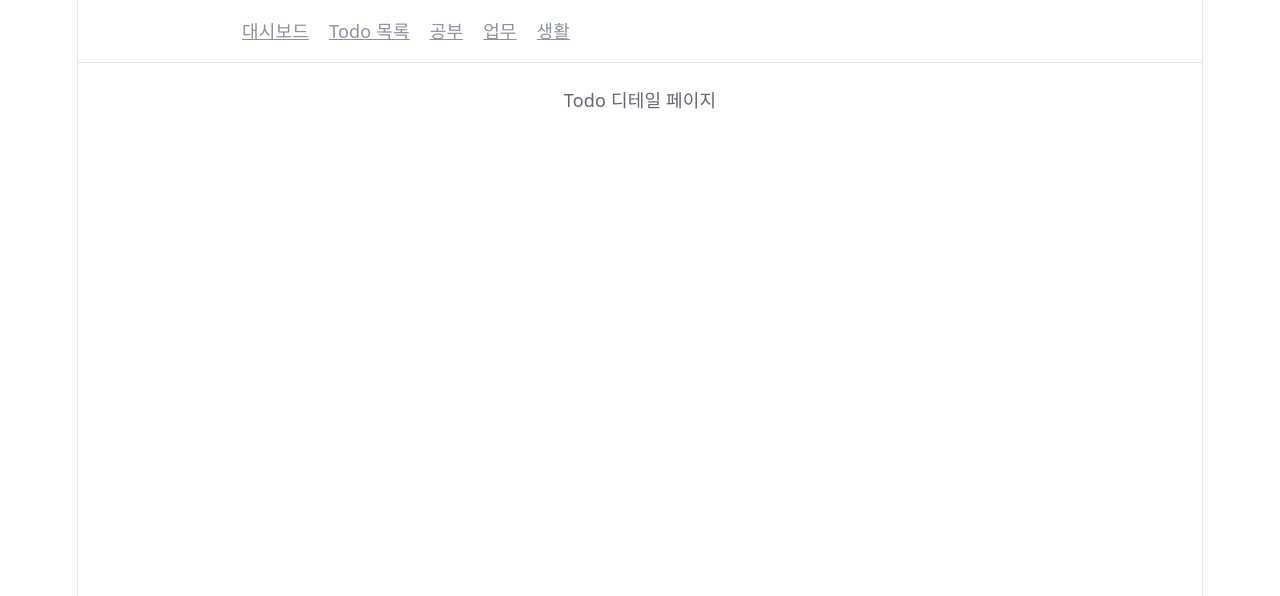
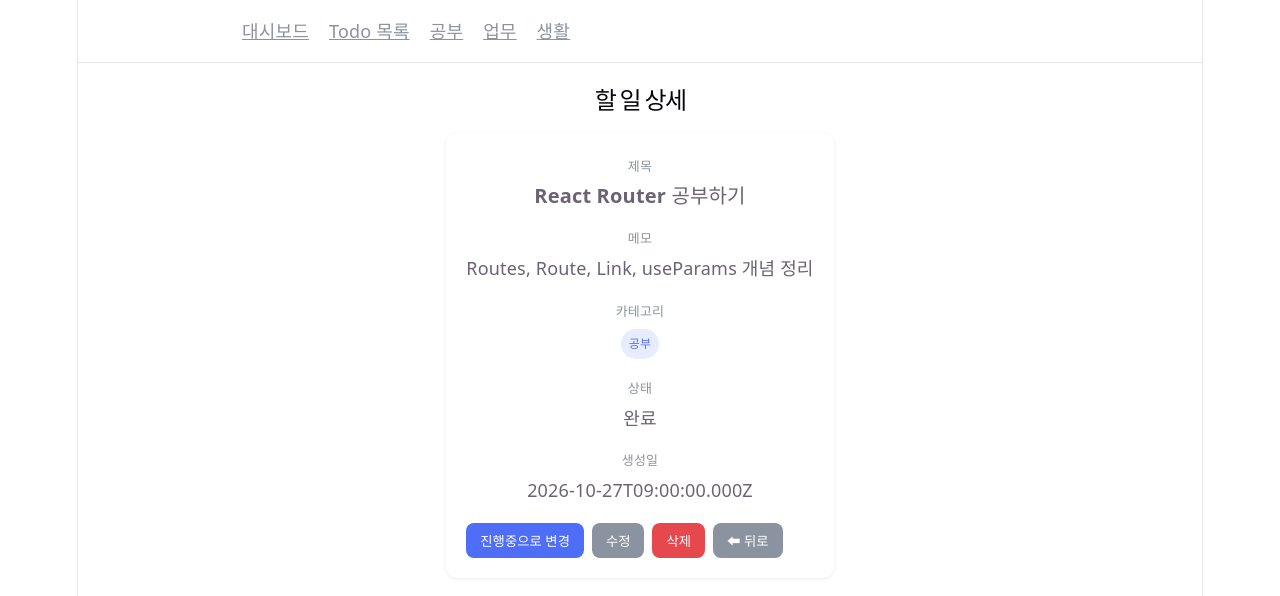
Before and after one commit to JWC1226/7_React, a React (Vite) app in the folder todo-app/: page /todos/1 in a window 1280 px wide. Shown: the top 596 px of the page. Built offline with nearby package versions, Linux system fonts and the light colour scheme.

Commit message:
26. 10. 29

```diff
--- a/todo-app/src/pages/DashboardPage.jsx
+++ b/todo-app/src/pages/DashboardPage.jsx
@@ -53,9 +53,7 @@ function DashboardPage() {
                 </Card>
             </Stats>
             <SectionTitle>카테고리별</SectionTitle>
-            <CategoryGrid>
-                .
-            </CategoryGrid>
+            <CategoryGrid></CategoryGrid>
             <SectionTitle>최근 Todo</SectionTitle>
             {/*TODO: 할 일 목록 표시*/}
         </>
--- a/todo-app/src/pages/NotFoundPage.jsx
+++ b/todo-app/src/pages/NotFoundPage.jsx
@@ -7,7 +7,7 @@ function NotFoundPage() {
             <PageTitle>404</PageTitle>
             <Card>
                 <EmptyText>페이지를 찾을 수 없습니다</EmptyText>
-                <Link to="/">⇐ 대시보드로 돌아가기</Link>
+                <Link to="/">⬅ 대시보드로 돌아가기</Link>
             </Card>
         </>
     )
--- a/todo-app/src/pages/TodoDetailPage.jsx
+++ b/todo-app/src/pages/TodoDetailPage.jsx
@@ -1,8 +1,163 @@
+import styled from "styled-components"
+import { Link, useNavigate, useParams } from 'react-router-dom'
+import { PageTitle, Card, Badge, Button, EmptyText } from "../styles/common"
+import { useTodoStore } from "../store/useTodoStore"
+import { CATEGORIES } from "../constants"
+import { useState } from "react"
+
+const Field = styled.div`
+  margin-bottom: 16px;
+`
+const Label = styled.div`
+  font-size: 13px;
+  color: #8b93a1;
+  margin-bottom: 4px;
+`
+const Input = styled.input`
+  width: 100%;
+  padding: 8px 10px;
+  border: 1px solid #d5dae3;
+  border-radius: 8px;
+`
+const Select = styled.select`
+  padding: 8px 10px;
+  border: 1px solid #d5dae3;
+  border-radius: 8px;
+  background: #fff;
+`
+const Buttons = styled.div`
+  display: flex;
+  gap: 8px;
+  margin-top: 20px;
+`
+
 function TodoDetailPage() {
-    return(
-        <>
-            <p>Todo 디테일 페이지</p>
-        </>
-    )
+    // URL의 :id 부분을 추출
+    const {id} = useParams()
+    const navigate = useNavigate()
+
+    const todo = useTodoStore((state)=>state.todos.find((todo)=>todo.id === id))
+    const toggleTodo = useTodoStore((state)=>state.toggleTodo)
+    const updateTodo = useTodoStore((state)=>state.updateTodo)
+    const deleteTodo = useTodoStore((state)=>state.deleteTodo)
+
+    const [isEditing, setIsEditing] = useState(false)
+    const [form, setForm] = useState({title: '', memo: '', category: 'study'})
+
+    // 존재하지 않는 id인 경우 표시
+    if (!todo) {
+        return (
+            <>
+                <PageTitle>할 일을 찾을 수 없습니다</PageTitle>
+                <Card>
+                    <EmptyText>삭제되었거나 잘못된 주소입니다</EmptyText>
+                    <Link to="/todos">⬅ 목록으로</Link>
+                </Card>
+            </>
+        )
+    }
+
+    const startEdit = ()=>{
+        setIsEditing(true)
+        setForm({title: todo.title, memo: todo.memo, category: todo.category})
+    }
+    const saveEdit = ()=>{
+        if (!form.title.trim()) return
+        updateTodo(todo.id, form)
+        setIsEditing(false)
+    }
+    const handleDelete = ()=>{
+        deleteTodo(todo.id)
+        navigate("/todos")
+    }
+
+    return (
+    <>
+        <PageTitle>할 일 상세</PageTitle>
+        {
+
+            isEditing ? (
+                <Card>
+                    <Field>
+                        <Label>제목</Label>
+                        <Input value={form.title}
+                               onChange={(e)=>setForm({ ...form, title: e.target.value })} />
+                    </Field>
+
+                    <Field>
+                        <Label>메모</Label>
+                        <Input value={form.memo}
+                               onChange={(e)=>setForm({ ...form, memo: e.target.value })} />
+                    </Field>
+
+                    <Field>
+                        <Label>카테고리</Label>
+                        <Select value={form.category}
+                                onChange={(e) => setForm({...form, category: e.target.value})}>
+                        {
+                            Object.entries(CATEGORIES).map(([key, { label }]) => {
+                                return (
+                                    <option key={key} value={key}>
+                                        {label}
+                                    </option>
+                                )
+                            })
+                        }
+                        </Select>
+                    </Field>
+
+                    <Buttons>
+                        <Button onClick={saveEdit}>저장</Button>
+                        <Button $variant="ghost" onClick={()=>setIsEditing(false)}>취소</Button>
+                    </Buttons>
+                </Card>
+            ) : (
+                <Card>
+                    <Field>
+                    <Label>제목</Label>
+                    <div style={{ fontSize: 20, fontWeight: 600 }}>{todo.title}</div>
+                    </Field>
+
+                    <Field>
+                    <Label>메모</Label>
+                    <div>{todo.memo}</div>
+                    </Field>
+
+                    <Field>
+                    <Label>카테고리</Label>
+                    {/* 카테고리 페이지로 이동 */}
+                    <Link to={`/category/${todo.category}`}>
+                        <Badge>{ CATEGORIES[todo.category]?.label ?? todo.category}</Badge>
+                    </Link>
+                    </Field>
+
+                    <Field>
+                    <Label>상태</Label>
+                    <div>{todo.done ? "완료" : "진행중"}</div>
+                    </Field>
+
+                    <Field>
+                    <Label>생성일</Label>
+                    <div>{todo.createdAt}</div>
+                    </Field>
+
+                    <Buttons>
+                        {/* 첫번째 버튼 클릭 시, todoStore의 toggleTodo 액션 실행 */}
+                    <Button onClick={()=>toggleTodo(todo.id)}>
+                        {todo.done ? "진행중으로 변경" : "완료 처리"}
+                    </Button>
+                    <Button $variant="ghost" onClick={startEdit}>
+                        수정
+                    </Button>
+                    <Button $variant="danger" onClick={handleDelete}>삭제</Button>
+                    <Button $variant="ghost" onClick={()=>navigate(-1)}>
+                        ⬅ 뒤로
+                    </Button>
+                    </Buttons>
+                </Card>
+            )
+        }
+    </>
+  )
 }
 export default TodoDetailPage
```
